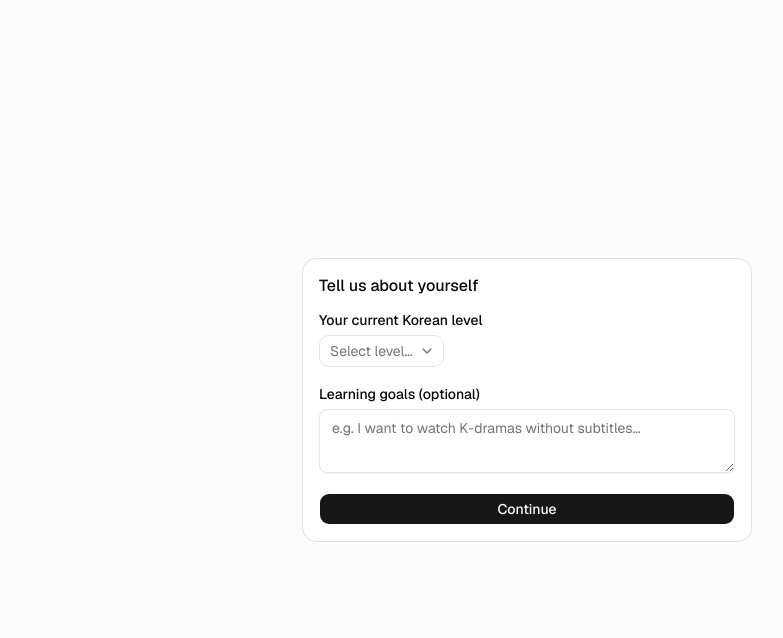
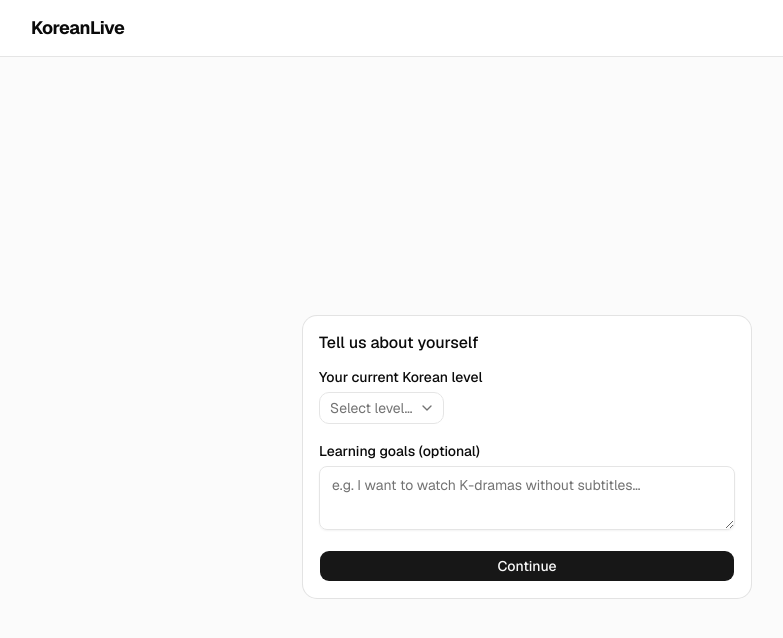
Before and after one commit to ksw9310/korean-live, a Next.js app: page /dashboard/student/profile/setup in a window 1280 px wide. Shown: the top 638 px of the page, without its empty margins (113-896 px from the left). Built offline with nearby package versions, Linux system fonts and the light colour scheme.

Commit message:
feat: add dashboard header with home link and user button

```diff
--- /dev/null
+++ b/app/dashboard/layout.tsx
@@ -0,0 +1,18 @@
+import Link from "next/link";
+import { UserButton } from "@clerk/nextjs";
+
+export default function DashboardLayout({ children }: { children: React.ReactNode }) {
+  return (
+    <div className="min-h-screen flex flex-col">
+      <header className="sticky top-0 z-50 border-b bg-background/95 backdrop-blur supports-[backdrop-filter]:bg-background/60">
+        <div className="max-w-5xl mx-auto px-4 h-14 flex items-center justify-between">
+          <Link href="/" className="font-bold text-lg tracking-tight hover:opacity-80 transition-opacity">
+            KoreanLive
+          </Link>
+          <UserButton afterSignOutUrl="/" />
+        </div>
+      </header>
+      <main className="flex-1">{children}</main>
+    </div>
+  );
+}
--- a/app/onboarding/OnboardingClient.tsx
+++ b/app/onboarding/OnboardingClient.tsx
@@ -2,6 +2,7 @@
 
 import { useState } from "react";
 import { useRouter } from "next/navigation";
+import Link from "next/link";
 import { Card, CardDescription, CardHeader, CardTitle } from "@/components/ui/card";
 import { toast } from "sonner";
 
@@ -31,7 +32,13 @@ export function OnboardingClient() {
   }
 
   return (
-    <div className="min-h-screen flex items-center justify-center bg-muted/40 px-4">
+    <div className="min-h-screen flex flex-col">
+      <header className="border-b px-4 h-14 flex items-center">
+        <Link href="/" className="font-bold text-lg tracking-tight hover:opacity-80 transition-opacity">
+          KoreanLive
+        </Link>
+      </header>
+      <div className="flex-1 flex items-center justify-center bg-muted/40 px-4">
       <div className="w-full max-w-md space-y-4">
         <div className="text-center space-y-2">
           <h1 className="text-2xl font-bold">Welcome to KoreanLive</h1>
@@ -66,6 +73,7 @@ export function OnboardingClient() {
           <a href="/terms" className="underline hover:text-foreground">Terms of Service</a>.
         </p>
       </div>
+      </div>
     </div>
   );
 }
```
